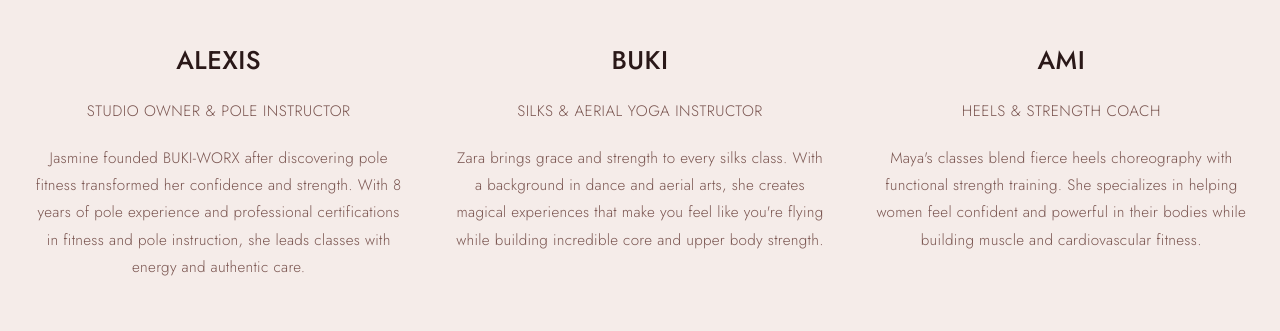
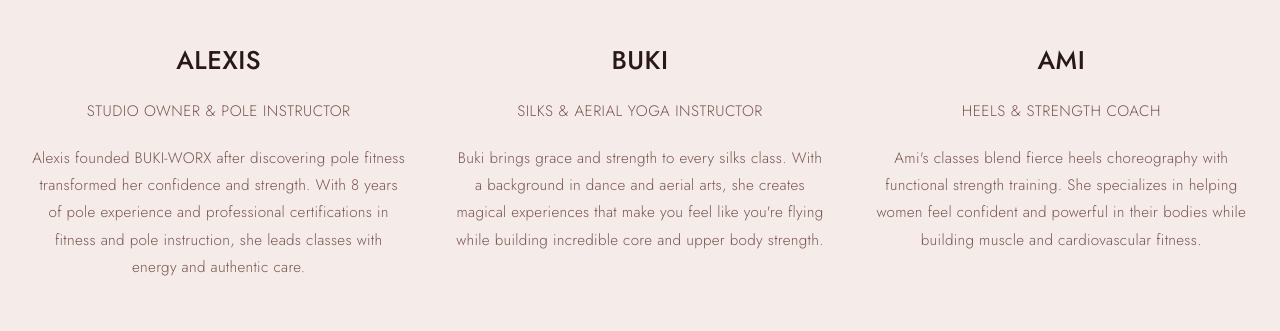
Before and after one commit to bukihax/buki-worx-studio, a website: page about.html in a window 1280 px wide. Shown: the part 2471-2802 px from the top of the page. Drawn offline with nearby package versions, Linux system fonts and the light colour scheme.

Commit message:
fix: update instructor names in description paragraphs

```diff
--- a/about.html
+++ b/about.html
@@ -79,19 +79,19 @@
                         <img src="images/juice.png" alt="Alexis, studio owner and pole instructor">
                         <h3>Alexis</h3>
                         <p class="instructor-title">Studio Owner & Pole Instructor</p>
-                        <p>Jasmine founded BUKI-WORX after discovering pole fitness transformed her confidence and strength. With 8 years of pole experience and professional certifications in fitness and pole instruction, she leads classes with energy and authentic care.</p>
+                        <p>Alexis founded BUKI-WORX after discovering pole fitness transformed her confidence and strength. With 8 years of pole experience and professional certifications in fitness and pole instruction, she leads classes with energy and authentic care.</p>
                     </div>
                     <div class="instructor-card">
                         <img src="images/buki.jpg" alt="Buki, silks and aerial yoga instructor">
                         <h3>Buki</h3>
                         <p class="instructor-title">Silks & Aerial Yoga Instructor</p>
-                        <p>Zara brings grace and strength to every silks class. With a background in dance and aerial arts, she creates magical experiences that make you feel like you're flying while building incredible core and upper body strength.</p>
+                        <p>Buki brings grace and strength to every silks class. With a background in dance and aerial arts, she creates magical experiences that make you feel like you're flying while building incredible core and upper body strength.</p>
                     </div>
                     <div class="instructor-card">
                         <img src="images/ami.png" alt="Ami, heels and strength coach">
                         <h3>Ami</h3>
                         <p class="instructor-title">Heels & Strength Coach</p>
-                        <p>Maya's classes blend fierce heels choreography with functional strength training. She specializes in helping women feel confident and powerful in their bodies while building muscle and cardiovascular fitness.</p>
+                        <p>Ami's classes blend fierce heels choreography with functional strength training. She specializes in helping women feel confident and powerful in their bodies while building muscle and cardiovascular fitness.</p>
                     </div>
                 </div>
             </div>
```
